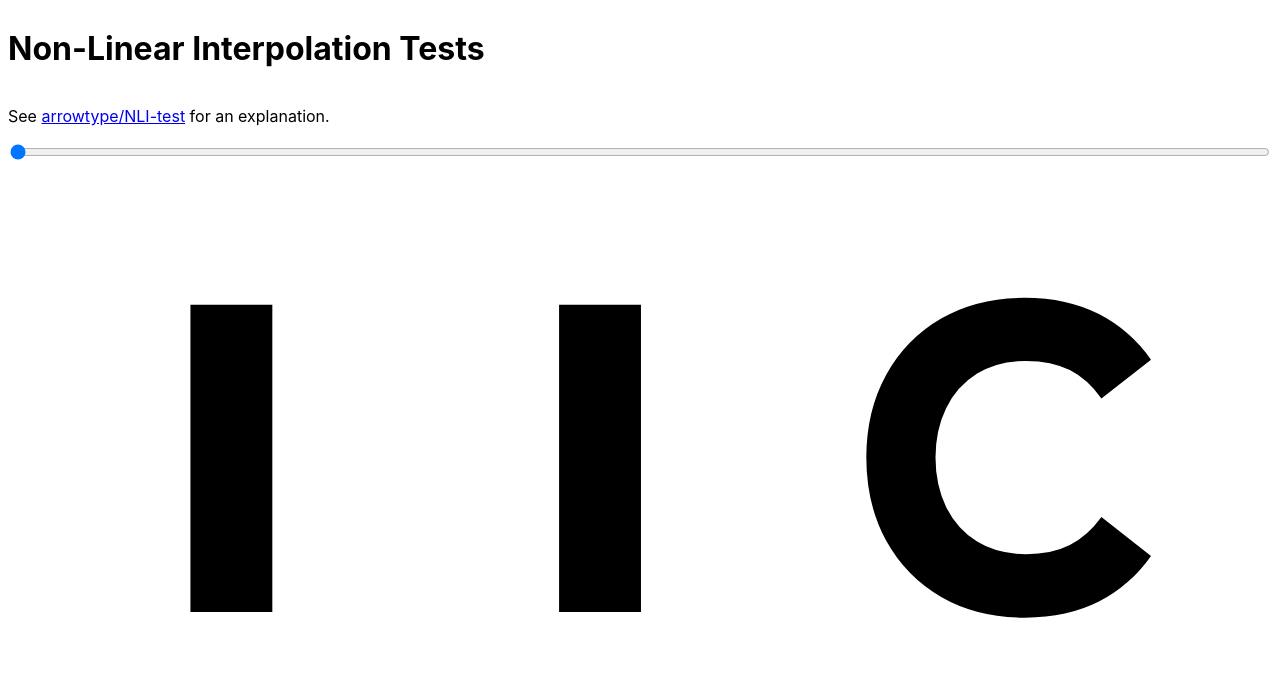
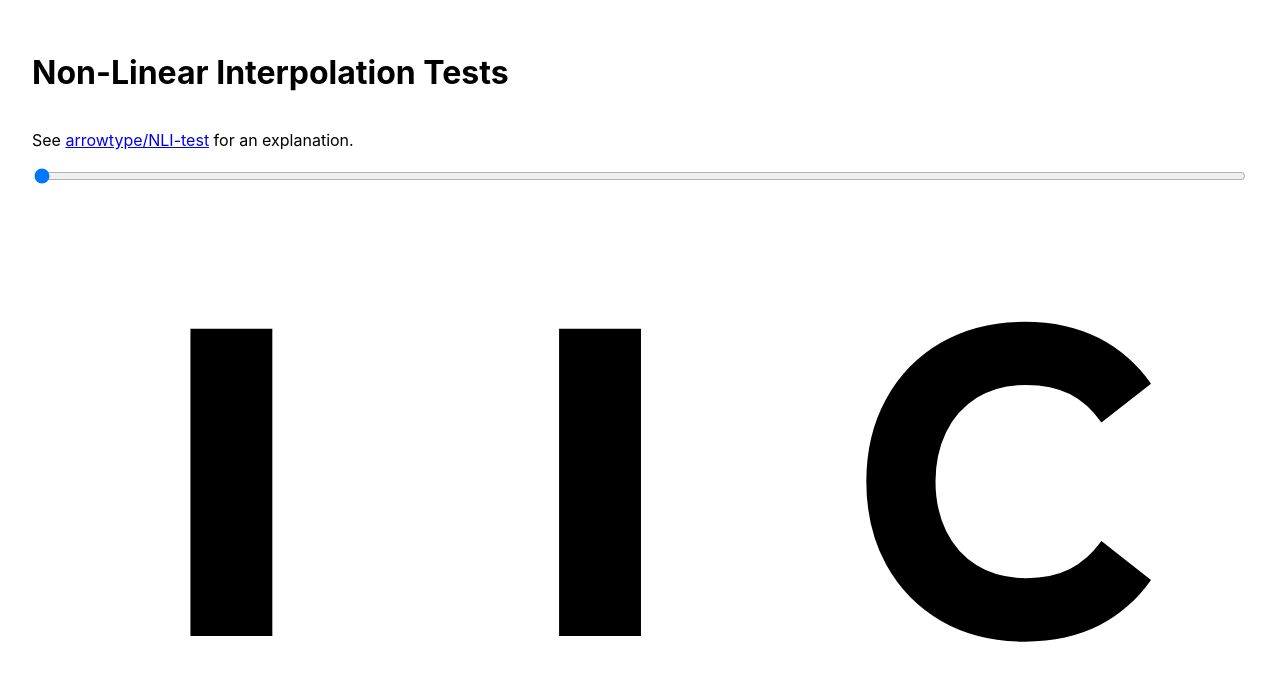
Before and after one commit to arrowtype/HOI-test, a plain HTML site: page index.html in a window 1280 px wide. Drawn offline with Linux system fonts and the light colour scheme.

Commit message:
add margin to web demo

```diff
--- a/index.html
+++ b/index.html
@@ -6,6 +6,7 @@
     <title>Document</title>
     <style>
         body {
+            margin: 2.5vw;
             display:grid;
             font-family: -apple-system,BlinkMacSystemFont,Segoe UI,Helvetica,Arial,sans-serif;
         }
```
